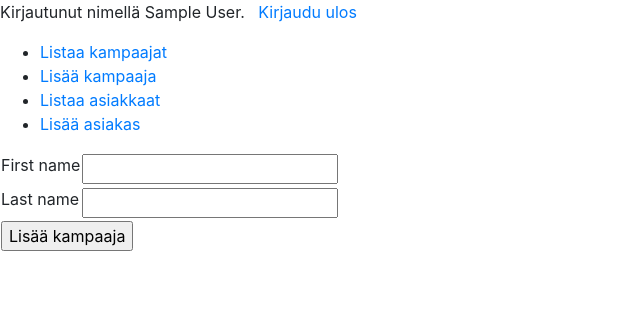
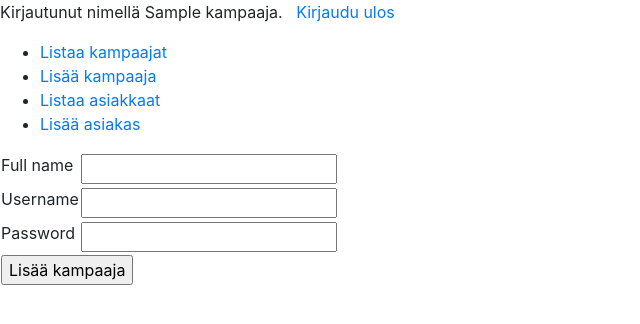
Before and after one commit to Vekkumasa/Tika-Parturi-kampaamo, a Flask app: page /kampaaja/new/ in a window 1280 px wide. Shown: the top 324 px of the page, without its empty margins (0-640 px from the left). Run offline with Flask 2, Linux system fonts and the light colour scheme; a user stored in the database is signed in; tables that the repository leaves empty hold one stand-in row (values such as "Sample post"); some libraries are stand-ins or nearby versions.

Commit message:
Kampaaja tietokanta muutettu useriksi, ja korjaukset tehty

```diff
--- a/application/auth/models.py
+++ b/application/auth/models.py
@@ -2,7 +2,7 @@ from application import db
 
 class User(db.Model):
 
-    __tablename__ = "account"
+    __tablename__ = "Kampaaja"
 
     id = db.Column(db.Integer, primary_key=True)
     date_created = db.Column(db.DateTime, default=db.func.current_timestamp())
@@ -12,6 +12,8 @@ class User(db.Model):
     name = db.Column(db.String(144), nullable=False)
     username = db.Column(db.String(144), nullable=False)
     password = db.Column(db.String(144), nullable=False)
+
+    varaukset = db.relationship("Varaus", backref='Kampaaja', lazy=True)
 
     def __init__(self, name, username, password):
         self.name = name
--- a/application/kampaamo/forms.py
+++ b/application/kampaamo/forms.py
@@ -1,9 +1,11 @@
 from flask_wtf import FlaskForm
-from wtforms import StringField, validators
+from wtforms import StringField, PasswordField, validators
+from wtforms.fields.html5 import DateField
 
 class KampaajaForm(FlaskForm):
-    firstName = StringField("First name", [validators.Length(min=3)])
-    lastName = StringField("Last name", [validators.Length(min=3)])
+    name = StringField("Full name", [validators.Length(min=3)])
+    username = StringField("Username", [validators.Length(min=3)])
+    password = PasswordField("Password", [validators.Length(min=3)])
 
     class Meta:
         csrf = False
@@ -11,7 +13,7 @@ class KampaajaForm(FlaskForm):
 class AsiakasForm(FlaskForm):
     firstName = StringField("First name", [validators.Length(min=3)])
     lastName = StringField("Last name", [validators.Length(min=3)])
-    phoneNumber = StringField("Phone number")
+    phoneNumber = StringField("Phone number", [validators.Length(min=3)])
 
     class Meta:
         csrf = False
@@ -21,3 +23,9 @@ class EditForm(FlaskForm):
 
     class Meta:
         csrf = False
+
+class VarausForm(FlaskForm):
+    dt = DateField('DatePicker', format='%D-%m-%y')
+
+    class Meta:
+        csrf = False
--- a/application/kampaamo/views.py
+++ b/application/kampaamo/views.py
@@ -2,20 +2,23 @@ from flask import redirect, url_for, render_template, request
 from flask_login import login_required
 
 from application import app, db
-from application.kampaamo.models import Kampaaja, Asiakas, Varaus
+from application.kampaamo.models import Asiakas, Varaus
 from application.kampaamo.forms import KampaajaForm, AsiakasForm, EditForm
+from application.auth.models import User
 
 @app.route("/kampaaja/", methods=["GET"])
 def kampaaja_index():
-    return render_template("kampaamo/list.html", kampaajat=Kampaaja.query.all())
+    return render_template("kampaamo/list.html", kampaajat=User.query.all())
 
 @app.route("/kampaaja/new/")
+@login_required
 def kampaaja_form():
     return render_template("kampaamo/newKampaaja.html", form = KampaajaForm())
 
 @app.route("/kampaaja/<kampaaja_id>", methods=["GET"])
 def kampaaja_show(kampaaja_id):
-    return render_template("kampaamo/singleKampaaja.html", kampaaja=Kampaaja.query.get(kampaaja_id))
+    return render_template("kampaamo/singleKampaaja.html", kampaaja=User.query.get(kampaaja_id))
+
 
 @app.route("/kampaaja/<kampaaja_id>", methods=["POST"])
 def create_varaus(kampaaja_id):
@@ -24,14 +27,16 @@ def create_varaus(kampaaja_id):
     v = Varaus()
 
     v.kampaaja_id = kampaaja_id
-    v.asiakas_id = a.id
+    v.asiakas_id = a.phoneNumber
 
     db.session.add(v)
     db.session.commit()
 
     return redirect(url_for("kampaaja_index"))
 
+
 @app.route("/kampaaja/", methods=["POST"])
+@login_required
 def kampaaja_create():
 
     form = KampaajaForm(request.form)
@@ -39,12 +44,13 @@ def kampaaja_create():
     if not form.validate():
         return render_template("kampaamo/newKampaaja.html", form = form)
 
-    k = Kampaaja(form.firstName.data, form.lastName.data)
+    k = User(form.name.data, form.username.data, form.password.data)
 
     db.session().add(k)
     db.session().commit()
 
     return redirect(url_for("kampaaja_index"))
+
 
 @app.route("/asiakas/", methods=["GET"])
 def asiakas_index():
@@ -58,6 +64,14 @@ def asiakas_form():
 def asiakas_create():
 
     form = AsiakasForm(request.form)
+
+    if not form.validate():
+        return render_template("kampaamo/newAsiakas.html", form = form)
+
+    asiakas = Asiakas.query.get(form.phoneNumber.data)
+
+    if asiakas:
+        return render_template("kampaamo/newAsiakas.html", form = form, uniikki = "Puhelinnumero on jo käytössä")
 
     a = Asiakas(form.firstName.data, form.lastName.data, form.phoneNumber.data)
 
--- a/application/models.py
+++ b/application/models.py
@@ -4,7 +4,6 @@ class Base(db.Model):
 
     __abstract__ = True
 
-    id = db.Column(db.Integer, primary_key=True)
     date_created = db.Column(db.DateTime, default=db.func.current_timestamp())
     date_modified = db.Column(db.DateTime, default=db.func.current_timestamp(),
         onupdate=db.func.current_timestamp())
--- a/application/templates/kampaamo/list.html
+++ b/application/templates/kampaamo/list.html
@@ -3,14 +3,12 @@
 {% block body %}
     <table>
         <tr>
-            <th>First name</th>
-            <th>Last name</th>
+            <th>Name</th>
         </tr>
 
         {% for kampaaja in kampaajat %}
         <tr>
-            <td><a href="{{ url_for('kampaaja_show', kampaaja_id=kampaaja.id) }}"> {{ kampaaja.firstName }}</a></td>
-            <td>{{ kampaaja.lastName }}</td>
+            <td><a href="{{ url_for('kampaaja_show', kampaaja_id=kampaaja.id) }}"> {{ kampaaja.name }}</a></td>
         </tr>
         {% endfor %}
     </table>
--- a/application/templates/kampaamo/newKampaaja.html
+++ b/application/templates/kampaamo/newKampaaja.html
@@ -5,26 +5,39 @@
     <table>
         <tr>
             <td>
-                {{ form.firstName.label }}
+                {{ form.name.label }}
             </td>
             <td>
-                {{ form.firstName }}
+                {{ form.name }}
             </td>
             <td>
-                {% for error in form.firstName.errors %}
+                {% for error in form.name.errors %}
                 <li> {{ error }} </li>
                 {% endfor %}
             </td>
         </tr>
         <tr>
             <td>
-                {{ form.lastName.label }}
+                {{ form.username.label }}
             </td>
             <td>
-                {{ form.lastName }}
+                {{ form.username }}
             </td>
             <td>
-                {% for error in form.lastName.errors %}
+                {% for error in form.username.errors %}
+                <li> {{ error }} </li>
+                {% endfor %}
+            </td>
+        </tr>
+        <tr>
+            <td>
+                {{ form.password.label }}
+            </td>
+            <td>
+                {{ form.password }}
+            </td>
+            <td>
+                {% for error in form.password.errors %}
                 <li> {{ error }} </li>
                 {% endfor %}
             </td>
--- a/application/templates/kampaamo/singleKampaaja.html
+++ b/application/templates/kampaamo/singleKampaaja.html
@@ -1,8 +1,7 @@
 {% extends "layout.html" %}
 
 {% block body %}
-    Etunimi: {{ kampaaja.firstName }} <br>
-    Sukunimi: {{ kampaaja.lastName }} <br>
+    Nimi: {{ kampaaja.name }} <br>
     <form method="POST" action="{{ url_for('create_varaus', kampaaja_id=kampaaja.id) }}">
         <input type="text" name="asiakas_id"/>
         <input type="submit" value="Tee varaus"/>
```
Also changed, not shown: application/kampaamo/models.py (+4 -11 lines), application/templates/kampaamo/newAsiakas.html (+8 -0 lines).
